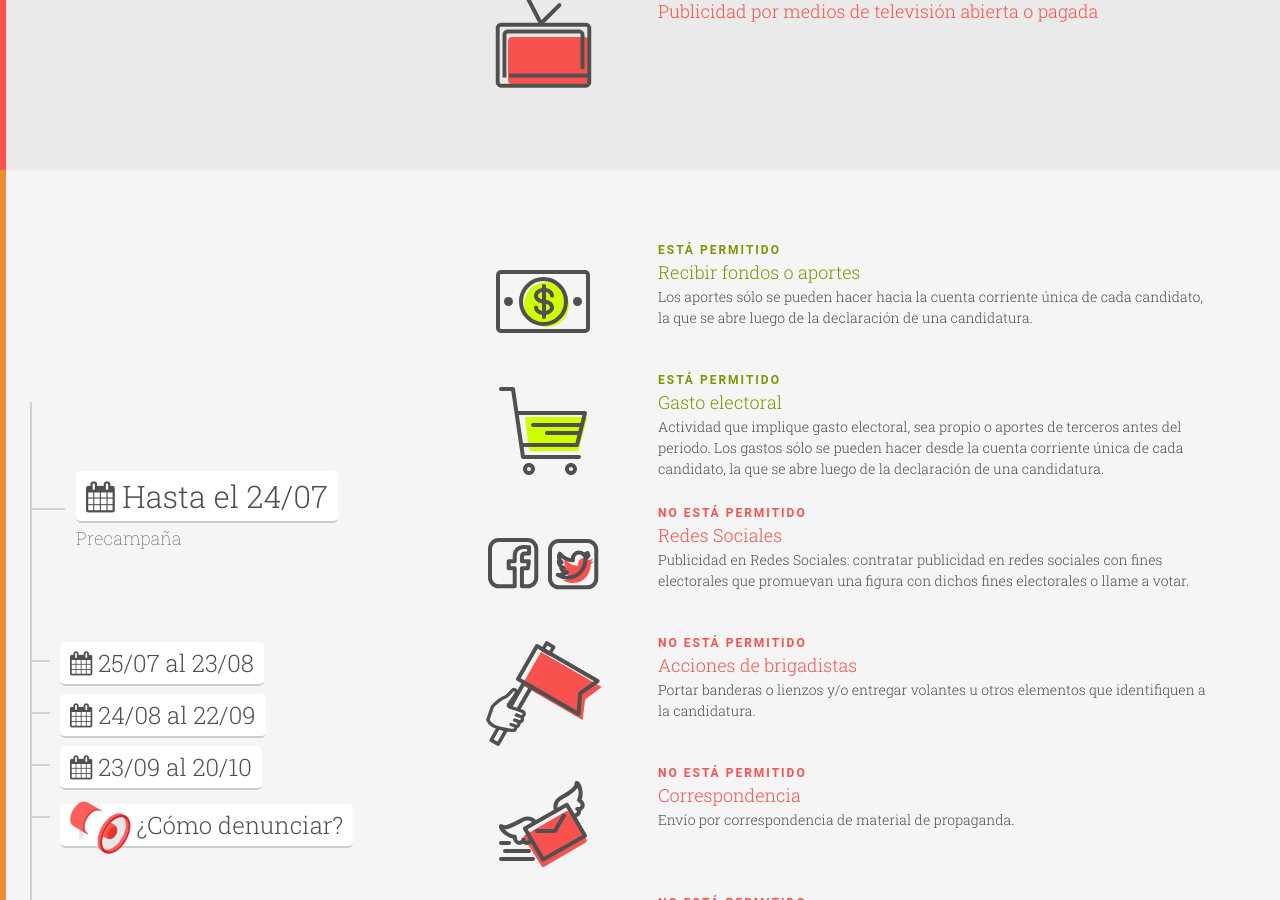
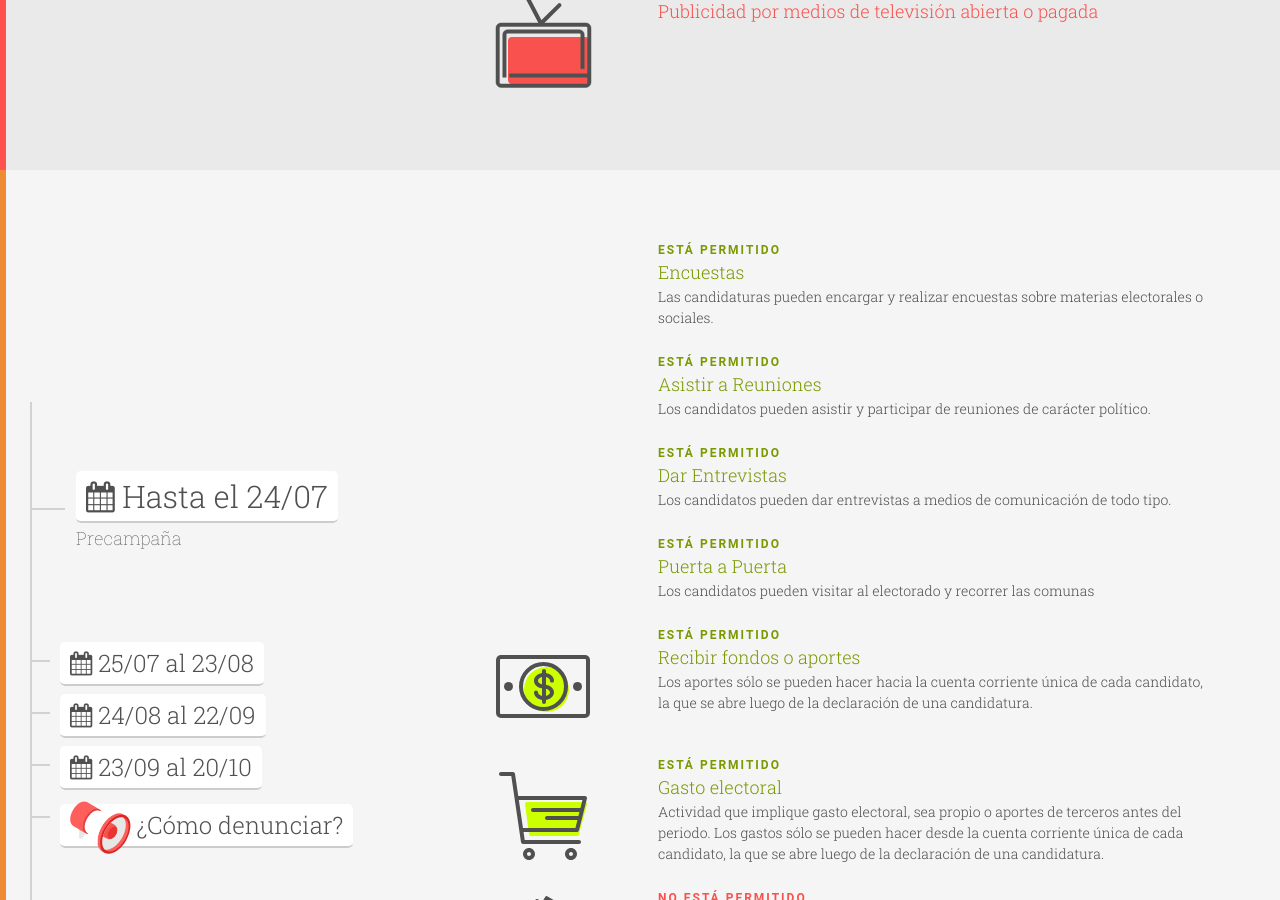
Before and after one commit to ciudadanointeligente/semaforo-electoral, a Jekyll site: the page built from index.html, in a window 1280 px wide and 900 px high, scrolled down 3467 px. Built offline with Jekyll 4.4.1, drawn with Linux system fonts in a browser that asks for light colours; nearby versions of some CDN libraries; some of the changed text lies outside the part shown.

Commit message:
Agrega Nuevas Categorías y Actualiza otras

```diff
--- a/_includes/iniciocampana.html
+++ b/_includes/iniciocampana.html
@@ -5,7 +5,43 @@
       <h4 class="section-title"><i class="fa fa-calendar" aria-hidden="true"></i> 25/07 al 23/08</h4>
     </div>
   </div>
-  <!-- 01 -->
+   <!-- 01 -->
+  <div class="row">
+    <div class="col-md-2 col-md-offset-4 col-xs-3"></div>
+    <div class="col-md-6 col-xs-9">
+      <div class="tag si">Está permitido</div>
+      <div class="si">Encuestas</div>
+      <p class="bajada">Las candidaturas pueden encargar y realizar encuestas sobre materias electorales o sociales.</p>
+    </div>
+  </div>
+  <!-- 02 -->
+  <div class="row">
+    <div class="col-md-2 col-md-offset-4 col-xs-3"></div>
+    <div class="col-md-6 col-xs-9">
+      <div class="tag si">Está permitido</div>
+      <div class="si">Asistir a Reuniones</div>
+      <p class="bajada">Los candidatos pueden asistir y participar de reuniones de carácter político.</p>
+    </div>
+  </div>
+  <!-- 03 -->
+  <div class="row">
+    <div class="col-md-2 col-md-offset-4 col-xs-3"></div>
+    <div class="col-md-6 col-xs-9">
+      <div class="tag si">Está permitido</div>
+      <div class="si">Dar Entrevistas</div>
+      <p class="bajada">Los candidatos pueden dar entrevistas a medios de comunicación de todo tipo.</p>
+    </div>
+  </div>
+  <!-- 04 -->
+  <div class="row">
+    <div class="col-md-2 col-md-offset-4 col-xs-3"></div>
+    <div class="col-md-6 col-xs-9">
+      <div class="tag si">Está permitido</div>
+      <div class="si">Puerta a Puerta</div>
+      <p class="bajada">Los candidatos pueden visitar al electorado y recorrer las comunas</p>
+    </div>
+  </div>
+  <!-- 05 -->
   <div class="row">
     <div class="col-md-2 col-md-offset-4 col-xs-3"><img src="{{ "/img/pago-si.svg" | prepend: site.baseurl }}"></div>
     <div class="col-md-6 col-xs-9">
@@ -14,7 +50,7 @@
       <p class="bajada">Los aportes sólo se pueden hacer hacia la cuenta corriente única de cada candidato, la que se abre luego de la declaración de una candidatura.</p>
     </div>
   </div>
-  <!-- 02 -->
+  <!-- 06 -->
   <div class="row">
     <div class="col-md-2 col-md-offset-4 col-xs-3"><img src="{{ "/img/gasto-si.svg" | prepend: site.baseurl }}"></div>
     <div class="col-md-6 col-xs-9">
@@ -23,15 +59,7 @@
       <p class="bajada">Actividad que implique gasto electoral, sea propio o aportes de terceros antes del periodo. Los gastos sólo se pueden hacer desde la cuenta corriente única de cada candidato, la que se abre luego de la declaración de una candidatura.</p>
     </div>
   </div>
-  <!-- 03 -->
-  <div class="row">
-    <div class="col-md-2 col-md-offset-4 col-xs-3"><img src="{{ "/img/redes-no.svg" | prepend: site.baseurl }}"></div>
-    <div class="col-md-6 col-xs-9">
-      <div class="tag no">No está permitido</div>
-      <div class="no">Redes Sociales</div>
-      <p class="bajada">Publicidad en Redes Sociales: contratar publicidad en redes sociales con fines electorales que promuevan una figura con dichos fines electorales o llame a votar.</p>    </div>
-  </div>
-  <!-- 05 -->
+  <!-- 07 -->
   <div class="row">
     <div class="col-md-2 col-md-offset-4 col-xs-3"><img src="{{ "/img/brigadista-no.svg" | prepend: site.baseurl }}"></div>
     <div class="col-md-6 col-xs-9">
@@ -40,7 +68,7 @@
       <p class="bajada">Portar banderas o lienzos y/o entregar volantes u otros elementos que identifiquen a la candidatura.</p>
     </div>
   </div>
-  <!-- 06 -->
+  <!-- 08 -->
   <div class="row">
     <div class="col-md-2 col-md-offset-4 col-xs-3"><img src="{{ "/img/correo-no.svg" | prepend: site.baseurl }}"></div>
     <div class="col-md-6 col-xs-9">
@@ -49,7 +77,43 @@
       <p class="bajada">Envío por correspondencia de material de propaganda.</p>
     </div>
   </div>
-  <!-- 07 -->
+  <!-- 09 -->
+  <div class="row">
+    <div class="col-md-2 col-md-offset-4 col-xs-3"><img src="{{ "/img/diario-no.svg" | prepend: site.baseurl }}"></div>
+    <div class="col-md-6 col-xs-9">
+      <div class="tag no">No está permitido</div>
+      <div class="no">Medios escritos</div>
+      <p class="bajada">Contratar publicidad y/o hacer llamados a votar o manifestaciones con fines electorales en medios escritos como diarios, revistas, portales de prensa digital y otros medios escritos.</p>
+    </div>
+  </div>
+  <!-- 10 -->
+  <div class="row">
+    <div class="col-md-2 col-md-offset-4 col-xs-3"><img src="{{ "/img/radio-no.svg" | prepend: site.baseurl }}"></div>
+    <div class="col-md-6 col-xs-9">
+      <div class="tag no">No está permitido</div>
+      <div class="no">Radios</div>
+      <p class="bajada">Avisos en radios, llamados a votar y/o manifestaciones en radio con fines electorales.</p>
+    </div>
+  </div>
+  <!-- 11 -->
+  <div class="row">
+    <div class="col-md-2 col-md-offset-4 col-xs-3"><img src="{{ "/img/afiche-no.svg" | prepend: site.baseurl }}"></div>
+    <div class="col-md-6 col-xs-9">
+      <div class="tag no">No está permitido</div>
+      <div class="no">Carteles, afiches o letreros</div>
+      <p class="bajada">Carteles, afiches o letreros que identifiquen a una candidatura en espacios públicos y privados.</p>
+    </div>
+  </div>
+   <!-- 12 -->
+  <div class="row">
+    <div class="col-md-2 col-md-offset-4 col-xs-3"><img src="{{ "/img/redes-no.svg" | prepend: site.baseurl }}"></div>
+    <div class="col-md-6 col-xs-9">
+      <div class="tag no">No está permitido</div>
+      <div class="no">Redes Sociales</div>
+      <p class="bajada">Propaganda en Redes Sociales y Medios Digitales: contratar publicidad, hacer manifestaciones a través de redes sociales o medios de prensa digital con fines electorales que promuevan una figura con dichos fines o llame a votar.</p>
+      </div>
+  </div>
+  <!-- 13 -->
   <div class="row">
     <div class="col-md-2 col-md-offset-4 col-xs-3"><img src="{{ "/img/telefono-no.svg" | prepend: site.baseurl }}"></div>
     <div class="col-md-6 col-xs-9">
@@ -58,34 +122,25 @@
       <p class="bajada">Llamadas telefónicas que se refieran a las candidaturas o pretendan posicionar a una persona con fines electorales.</p>
     </div>
   </div>
-  <!-- 08 -->
+    <!-- 14 -->
   <div class="row">
-    <div class="col-md-2 col-md-offset-4 col-xs-3"><img src="{{ "/img/diario-no.svg" | prepend: site.baseurl }}"></div>
+    <div class="col-md-2 col-md-offset-4 col-xs-3"></div>
     <div class="col-md-6 col-xs-9">
       <div class="tag no">No está permitido</div>
-      <div class="no">Medios escritos</div>
-      <p class="bajada">Contratar publicidad y/o hacer llamados a votar o manifestaciones con fines electorales en medios escritos como diarios, revistas, portales de prensa digital y otros medios escritos.</p>
+      <div class="no">Usar Amplificación</div>
+      <p class="bajada">Hacer uso de amplificación de sonido o perifoneo (uso de altoparlante, megáfono, entre otros)</p>
     </div>
   </div>
-  <!-- 09 -->
+      <!-- 15 -->
   <div class="row">
-    <div class="col-md-2 col-md-offset-4 col-xs-3"><img src="{{ "/img/radio-no.svg" | prepend: site.baseurl }}"></div>
+    <div class="col-md-2 col-md-offset-4 col-xs-3"></div>
     <div class="col-md-6 col-xs-9">
       <div class="tag no">No está permitido</div>
-      <div class="no">Radios</div>
-      <p class="bajada">Avisos en radios, llamados a votar y/o manifestaciones en radio con fines electorales.</p>
+      <div class="no">Propaganda en Vehículos</div>
+      <p class="bajada">Utilizar vehículos particulares para realizar propaganda electoral. Sólo se pueden usar para el traslado de candidatos y su equipo.</p>
     </div>
   </div>
-  <!-- 04 -->
-  <div class="row">
-    <div class="col-md-2 col-md-offset-4 col-xs-3"><img src="{{ "/img/afiche-no.svg" | prepend: site.baseurl }}"></div>
-    <div class="col-md-6 col-xs-9">
-      <div class="tag no">No está permitido</div>
-      <div class="no">Carteles, afiches o letreros</div>
-      <p class="bajada">Carteles, afiches o letreros que identifiquen a una candidatura en espacios públicos y privados.</p>
-    </div>
-  </div>
-  <!-- 10 -->
+  <!-- 16 -->
   <div class="row">
     <div class="col-md-2 col-md-offset-4 col-xs-3"><img src="{{ "/img/superargasto-no.svg" | prepend: site.baseurl }}"></div>
     <div class="col-md-6 col-xs-9">
@@ -93,7 +148,7 @@
       <div class="no">Superar límite al gasto electoral</div>
     </div>
   </div>
-  <!-- 11 -->
+  <!-- 17 -->
   <div class="row">
     <div class="col-md-2 col-md-offset-4 col-xs-3"><img src="{{ "/img/aporteempresa-no.svg" | prepend: site.baseurl }}"></div>
     <div class="col-md-6 col-xs-9">
@@ -101,7 +156,7 @@
       <div class="no">Aportes de empresas a campañas</div>
     </div>
   </div>
-  <!-- 12 -->
+  <!-- 18 -->
   <div class="row">
     <div class="col-md-2 col-md-offset-4 col-xs-3"><img src="{{ "/img/privado-no.svg" | prepend: site.baseurl }}"></div>
     <div class="col-md-6 col-xs-9">
@@ -109,7 +164,7 @@
       <div class="no">Propaganda en espacio privado sin autorización</div>
     </div>
   </div>
-  <!-- 13 -->
+  <!-- 19 -->
   <div class="row">
     <div class="col-md-2 col-md-offset-4 col-xs-3"><img src="{{ "/img/cine-no.svg" | prepend: site.baseurl }}"></div>
     <div class="col-md-6 col-xs-9">
@@ -117,7 +172,7 @@
       <div class="no">Propaganda en cines y salas de video, como buses u otros</div>
     </div>
   </div>
-  <!-- 14 -->
+  <!-- 20 -->
   <div class="row">
     <div class="col-md-2 col-md-offset-4 col-xs-3"><img src="{{ "/img/grande-no.svg" | prepend: site.baseurl }}"></div>
     <div class="col-md-6 col-xs-9">
@@ -125,7 +180,7 @@
       <div class="no">Carteles de un tamaño superior a 2m² en espacio público y 6m² en espacio privado</div>
     </div>
   </div>
-  <!-- 15 -->
+  <!-- 21 -->
   <div class="row">
     <div class="col-md-2 col-md-offset-4 col-xs-3"><img src="{{ "/img/pared-no.svg" | prepend: site.baseurl }}"></div>
     <div class="col-md-6 col-xs-9">
@@ -133,7 +188,7 @@
       <div class="no">Rayados, murales y elementos que se adhieran a paredes</div>
     </div>
   </div>
-  <!-- 16 -->
+  <!-- 22 -->
   <div class="row">
     <div class="col-md-2 col-md-offset-4 col-xs-3"><img src="{{ "/img/serviciopublico-no.svg" | prepend: site.baseurl }}"></div>
     <div class="col-md-6 col-xs-9">
@@ -141,7 +196,7 @@
       <div class="no">Propaganda en infraestructura de servicios públicos</div>
     </div>
   </div>
-  <!-- 17 -->
+  <!-- 23 -->
   <div class="row">
     <div class="col-md-2 col-md-offset-4 col-xs-3"><img src="{{ "/img/dano-no.svg" | prepend: site.baseurl }}"></div>
     <div class="col-md-6 col-xs-9">
@@ -149,7 +204,7 @@
       <div class="no">Propaganda que provoque daño permanente en espacio público</div>
     </div>
   </div>
-  <!-- 18 -->
+  <!-- 24 -->
   <div class="row">
     <div class="col-md-2 col-md-offset-4 col-xs-3"><img src="{{ "/img/parques-no.svg" | prepend: site.baseurl }}"></div>
     <div class="col-md-6 col-xs-9">
@@ -157,7 +212,7 @@
       <div class="no">Propaganda fuera de espacios asignados por el Servel en plazas y parques</div>
     </div>
   </div>
-  <!-- 19 -->
+  <!-- 25 -->
   <div class="row">
     <div class="col-md-2 col-md-offset-4 col-xs-3"><img src="{{ "/img/avion-no.svg" | prepend: site.baseurl }}"></div>
     <div class="col-md-6 col-xs-9">
@@ -165,7 +220,7 @@
       <div class="no">Propaganda aérea como con un lienzo en un aeroplano, drones o helicópteros</div>
     </div>
   </div>
-  <!-- 20 -->
+  <!-- 26 -->
   <div class="row">
     <div class="col-md-2 col-md-offset-4 col-xs-3"><img src="{{ "/img/tv-no.svg" | prepend: site.baseurl }}"></div>
     <div class="col-md-6 col-xs-9">
```
